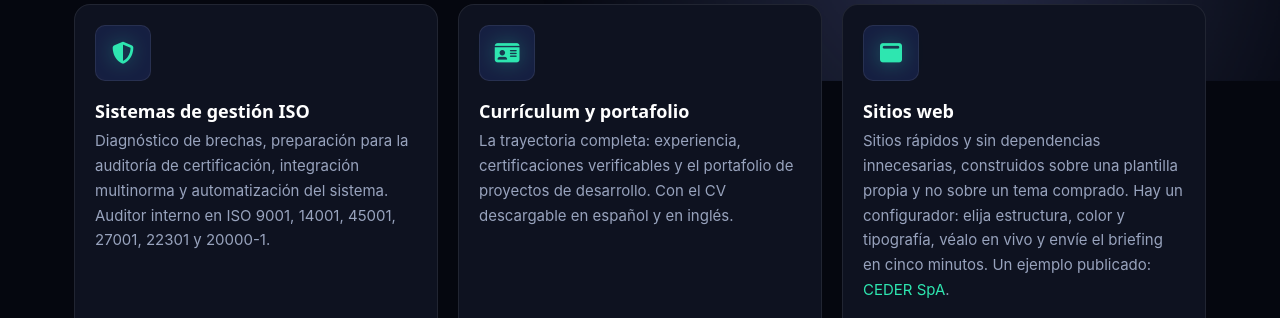
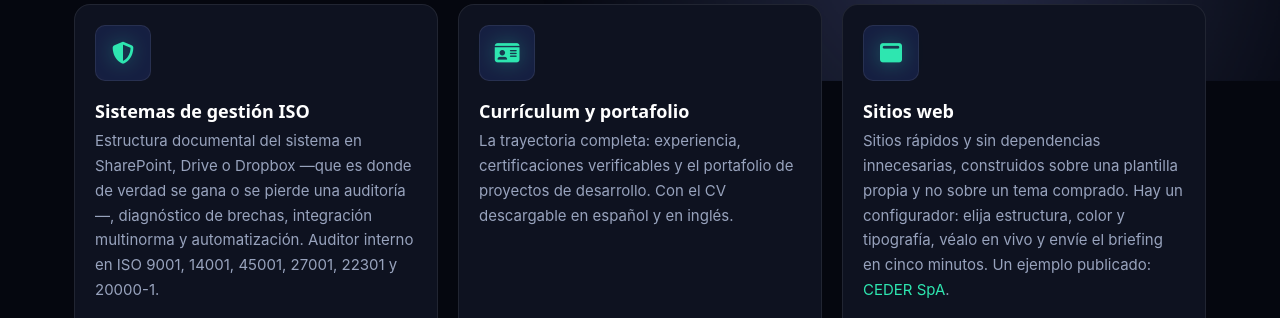
Before and after one commit to seiler18/seiler18.github.io, a plain HTML site: page index.html in a window 1280 px wide. Shown: the part 1060-1378 px from the top of the page. Drawn offline with Linux system fonts and the light colour scheme.

Commit message:
deploy: 3ed47483edb113a790a81e2538fb4ea3bf5d5c4a

```diff
--- a/index.html
+++ b/index.html
@@ -107,7 +107,7 @@
         href="https://cdnjs.cloudflare.com/ajax/libs/font-awesome/6.5.2/css/all.min.css"
         integrity="sha512-SnH5WK+bZxgPHs44uWIX+LLJAJ9/2PkPKZ5QiAj6Ta86w+fsb2TkcmfRyVX3pBnMFcV7oQPJkl9QevSCWr3W6A=="
         crossorigin="anonymous" referrerpolicy="no-referrer">
-  <script type="module" crossorigin src="/assets/index-CoGJk271.js"></script>
+  <script type="module" crossorigin src="/assets/index-ruh5KHst.js"></script>
   <link rel="stylesheet" crossorigin href="/assets/index-DX6V5tMR.css">
 </head>
 
```
Also changed, not shown: assets/index-ruh5KHst.js (renamed from assets/index-CoGJk271.js, +1 -1 lines).
